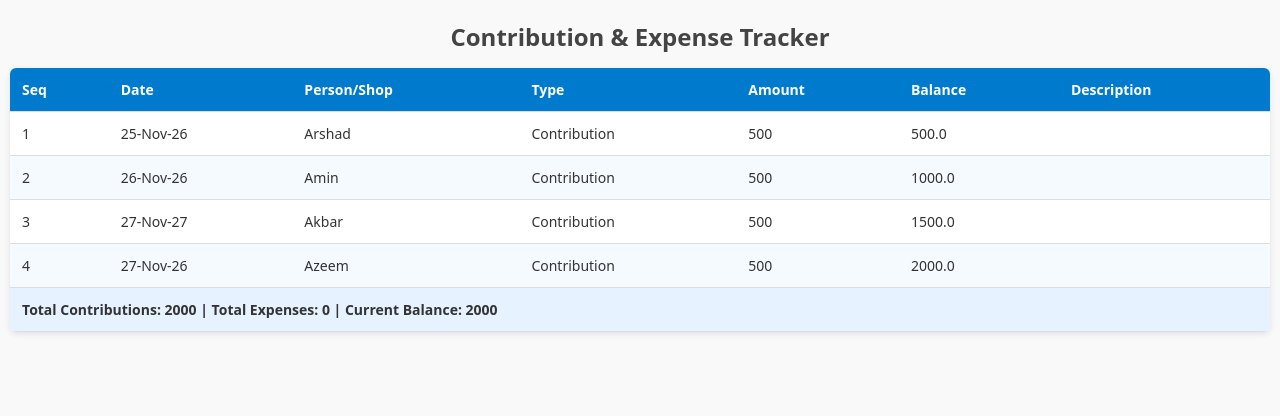
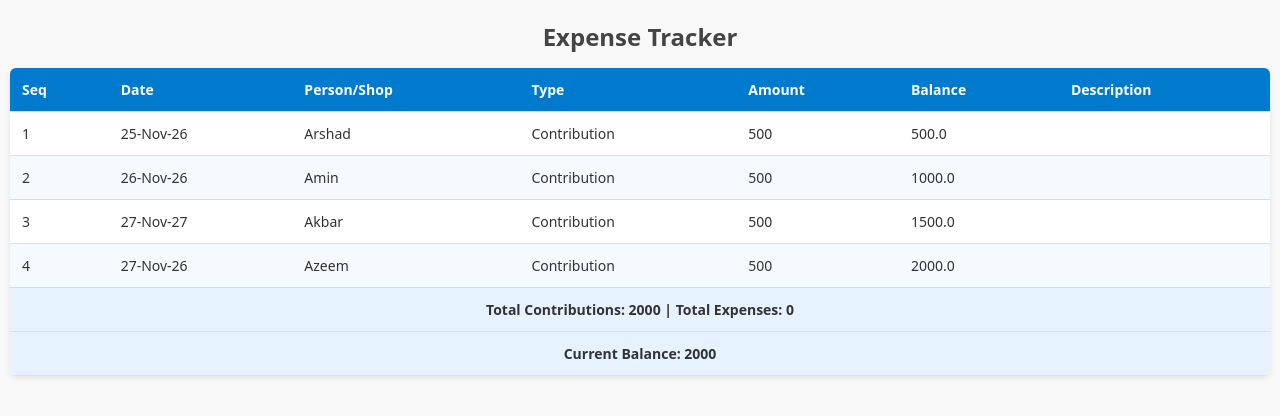
Before and after one commit to aakshirwany/tracker, a plain HTML site: page index.html in a window 1280 px wide. Drawn offline with Linux system fonts and the light colour scheme.

Commit message:
Updated index file

```diff
--- a/index.html
+++ b/index.html
@@ -3,7 +3,7 @@
 <head>
   <meta charset="UTF-8">
   <meta name="viewport" content="width=device-width, initial-scale=1.0">
-  <title>Tracker</title>
+  <title>Expense Tracker</title>
   <style>
     body {
       font-family: system-ui, sans-serif;
@@ -17,7 +17,7 @@
       color: #444;
     }
     .table-container {
-      overflow-x: auto; /* horizontal scroll on small screens */
+      overflow-x: auto;
       -webkit-overflow-scrolling: touch;
       background: #fff;
       border-radius: 6px;
@@ -26,7 +26,7 @@
     table {
       width: 100%;
       border-collapse: collapse;
-      min-width: 600px; /* prevents columns from squishing */
+      min-width: 600px;
     }
     th, td {
       padding: 12px;
@@ -46,11 +46,12 @@
     tfoot td {
       font-weight: bold;
       background: #e6f2ff;
+      text-align: center;
     }
   </style>
 </head>
 <body>
-  <h2>Contribution & Expense Tracker</h2>
+  <h2>Expense Tracker</h2>
   <div class="table-container">
     <table>
       <thead>
@@ -67,7 +68,10 @@
       <tbody id="entries"></tbody>
       <tfoot>
         <tr>
-          <td colspan="7" id="summary">Summary will appear here</td>
+          <td colspan="7" id="summary-line1"></td>
+        </tr>
+        <tr>
+          <td colspan="7" id="summary-line2"></td>
         </tr>
       </tfoot>
     </table>
@@ -83,14 +87,15 @@
         const data = rows.slice(1);
 
         const tbody = document.getElementById("entries");
-        const summaryCell = document.getElementById("summary");
+        const summaryLine1 = document.getElementById("summary-line1");
+        const summaryLine2 = document.getElementById("summary-line2");
         tbody.innerHTML = "";
 
         let totalContrib = 0, totalExp = 0, balance = 0;
 
         data.forEach(row => {
           const tr = document.createElement("tr");
-          row.forEach((cell, i) => {
+          row.forEach(cell => {
             const td = document.createElement("td");
             td.textContent = cell;
             tr.appendChild(td);
@@ -105,7 +110,8 @@
           if (type === "expense") totalExp += amount;
         });
 
-        summaryCell.textContent = `Total Contributions: ${totalContrib} | Total Expenses: ${totalExp} | Current Balance: ${balance}`;
+        summaryLine1.textContent = `Total Contributions: ${totalContrib} | Total Expenses: ${totalExp}`;
+        summaryLine2.textContent = `Current Balance: ${balance}`;
       } catch (err) {
         console.error("Failed to load entries:", err);
       }
```
